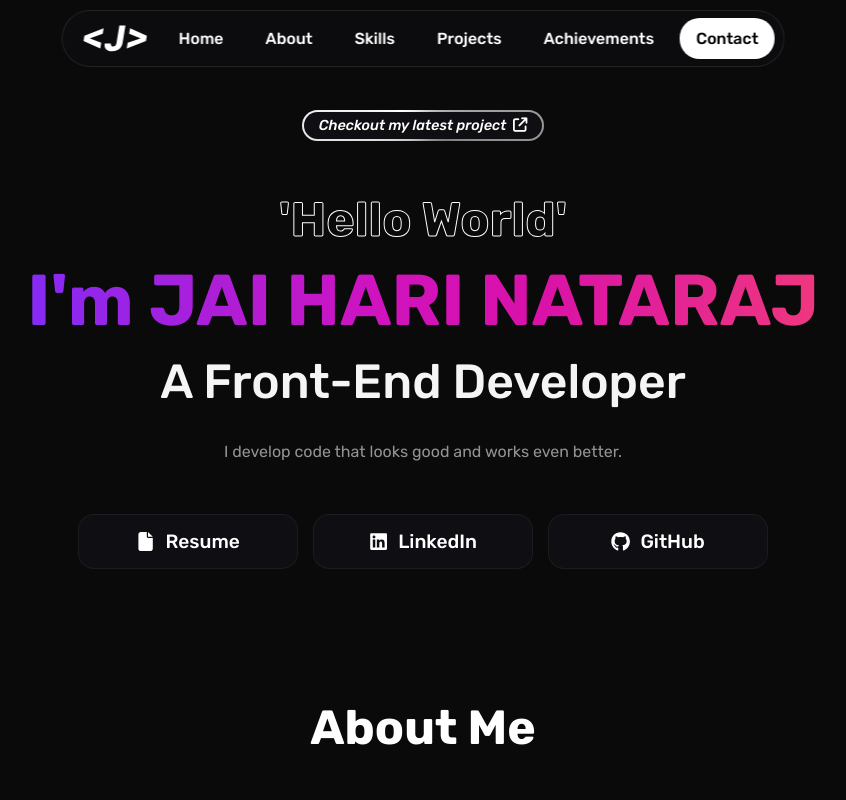
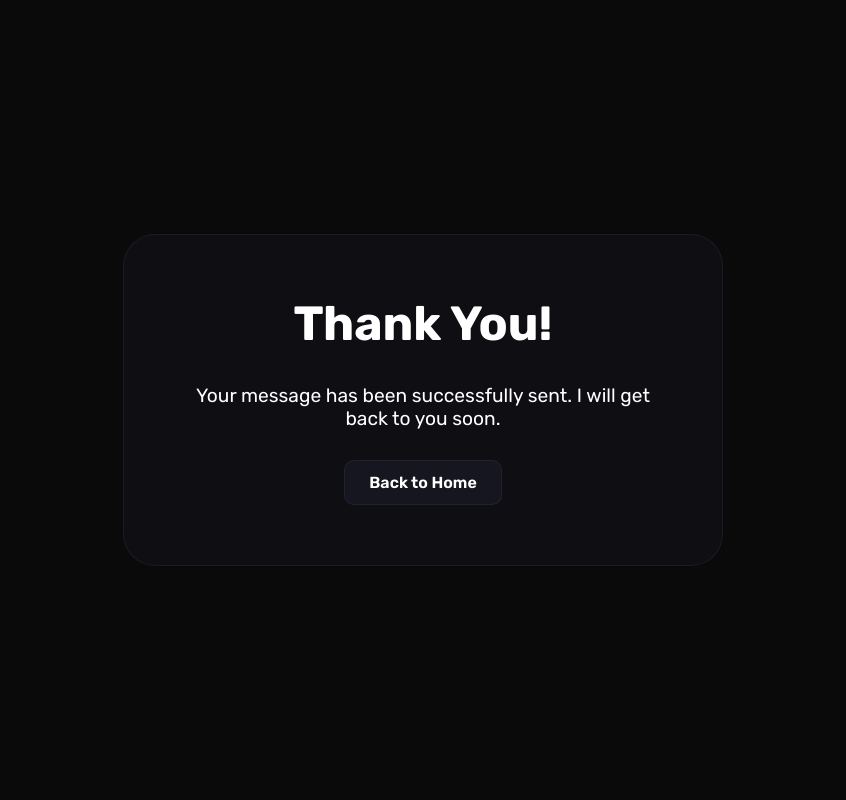
Before and after one commit to ijaihari/portfolio, a React (Vite) app: page /thankyou in a window 1280 px wide. Shown: the top 800 px of the page, without its empty margins (217-1063 px from the left). Built offline with nearby package versions, Linux system fonts and the light colour scheme.

Commit message:
updated contact section

```diff
--- a/package.json
+++ b/package.json
@@ -13,6 +13,7 @@
     "react": "^19.0.0",
     "react-dom": "^19.0.0",
     "react-icons": "^5.5.0",
+    "react-router-dom": "^7.6.2",
     "sass": "^1.86.3"
   },
   "devDependencies": {
--- a/src/App.jsx
+++ b/src/App.jsx
@@ -1,3 +1,4 @@
+import { Routes, Route } from "react-router-dom";
 import ScrollToTop from "./components/ScrollToTop";
 import About from "./pages/About";
 import Certificates from "./pages/Certificates";
@@ -7,9 +8,15 @@ import Header from "./pages/Header";
 import Hero from "./pages/Hero";
 import Projects from "./pages/Projects";
 import Skills from "./pages/Skills";
+import ThankYou from "./pages/ThankYou";
 
 function App() {
   return (
+    <>
+      <ScrollToTop />
+      <Routes>
+        {/* Home Route */}
+        <Route path="/" element={
           <div className="app-container">
             <Header />
             <Hero />
@@ -19,8 +26,13 @@ function App() {
             <Certificates />
             <Contact />
             <Footer />
-      <ScrollToTop />
           </div>
+        } />
+
+        {/* Thank You Route */}
+        <Route path="/thankyou" element={<ThankYou />} />
+      </Routes>
+    </>
   );
 }
 
--- a/src/main.jsx
+++ b/src/main.jsx
@@ -1,8 +1,10 @@
-import { StrictMode } from 'react'
 import { createRoot } from 'react-dom/client'
 import './index.scss'
 import App from './App.jsx'
+import { BrowserRouter } from 'react-router-dom'
 
 createRoot(document.getElementById('root')).render(
- <App/>
+    <BrowserRouter>
+        <App />
+    </BrowserRouter>
 )
--- a/src/pages/Contact.jsx
+++ b/src/pages/Contact.jsx
@@ -1,40 +1,67 @@
+import { useEffect } from 'react';
 import '../styles/contact.scss';
 import { FaLinkedin, FaGithub, FaXTwitter, FaInstagram } from "react-icons/fa6";
 
 function Contact() {
+
+    useEffect(() => {
+        const nameInput = document.getElementById("name");
+        const redirectInput = document.getElementById("redirect");
+
+        if (nameInput && redirectInput) {
+            nameInput.addEventListener("input", () => {
+                const nameValue = nameInput.value.trim();
+                redirectInput.value = `https://ijaihari.vercel.app/thankyou?name=${encodeURIComponent(nameValue)}`;
+            });
+        }
+    }, []);
+
     return (
-        <div className="section scroll-offset" id='contact'>
+        <div className="section scroll-offset" id="contact">
             <h1 className="title">Let's Connect !</h1>
             <section className="contact-wrapper">
-                <section className='social-links'>
-                    <section className='reachout-wrapper'>
+
+                <section className="social-links">
+                    <section className="reachout-wrapper">
                         <h3>Reach Out</h3>
                         <p>Email: sjaiharinataraj@gmail.com</p>
                         <p>Phone: 9843273540</p>
                     </section>
-                    <section className='social-wrapper'>
+                    <section className="social-wrapper">
                         <h3>Social</h3>
-                        <section className='social-links'>
-                            <a href="https://www.linkedin.com/in/ijaihari/" target='_blank'><FaLinkedin /></a>
-                            <a href="https://github.com/ijaihari" target='_blank'><FaGithub /></a>
-                            <a href="https://x.com/ijaihari" target='_blank'><FaXTwitter /></a>
-                            <a href="https://www.instagram.com/ijaihari" target='_blank'><FaInstagram /></a>
+                        <section className="social-links">
+                            <a href="https://www.linkedin.com/in/ijaihari/" target="_blank" rel="noopener noreferrer"><FaLinkedin /></a>
+                            <a href="https://github.com/ijaihari" target="_blank" rel="noopener noreferrer"><FaGithub /></a>
+                            <a href="https://x.com/ijaihari" target="_blank" rel="noopener noreferrer"><FaXTwitter /></a>
+                            <a href="https://www.instagram.com/ijaihari" target="_blank" rel="noopener noreferrer"><FaInstagram /></a>
                         </section>
                     </section>
                 </section>
-                <section className='message'>
+
+                {/* Right Side - Contact Form */}
+                <section className="message">
                     <h3>Message</h3>
-                    <form action="">
-                        <label htmlFor="">Name</label>
-                        <input type="text" />
-                        <label htmlFor="">Email</label>
-                        <input type="text" />
-                        <label htmlFor="">Message</label>
-                        <textarea name="" id=""></textarea>
-                        <input type="submit" />
-                    </form>
+                    <form
+                        action="https://api.web3forms.com/submit"
+                        method="POST"
+                    >
+
+                        <input type="hidden" name="access_key" value="43f8ee79-e6d0-43b2-a0d9-245a0546b9e1" />
+                        <input type="hidden" name="redirect" value="https://ijaihari.vercel.app/thankyou" />
+                        <input type="hidden" name="subject" value="New message from portfolio" />
 
 
+                        <label htmlFor="name">Name</label>
+                        <input type="text" id="name" name="from_name" required />
+
+                        <label htmlFor="email">Email</label>
+                        <input type="email" id="email" name="email" required />
+
+                        <label htmlFor="message">Message</label>
+                        <textarea id="message" name="message" rows="4" required></textarea>
+
+                        <input type="submit" value="Send" />
+                    </form>
                 </section>
             </section>
         </div>
--- a/src/pages/Footer.jsx
+++ b/src/pages/Footer.jsx
@@ -1,10 +1,11 @@
 import '../styles/footer.scss'
 function Footer() {
+    const year = new Date().getFullYear();
     return (
         <footer className="footer-container">
             <section className="footer-wrapper">
                 <p>Developed by <a className='profile-link'target='_blank' href="https://www.linkedin.com/in/ijaihari/">Jai Hari Nataraj </a>
-                    <br className='footer-break' /> &copy; 2025 All Rights Reserved</p>
+                    <br className='footer-break' /> &copy; {year} All Rights Reserved</p>
             </section>
         </footer>
     );
--- /dev/null
+++ b/src/pages/ThankYou.jsx
@@ -0,0 +1,20 @@
+import '../styles/thankyou.scss';
+import { Link, useLocation } from 'react-router-dom';
+
+function ThankYou() {
+  const { search } = useLocation();
+  const query = new URLSearchParams(search);
+  const name = query.get("name");
+
+  return (
+    <div className="thankyou-section scroll-offset">
+      <section className="thankyou-wrapper">
+        <h1 className="title">Thank You{name ? `, ${name}` : ''}!</h1>
+        <p>Your message has been successfully sent. I will get back to you soon.</p>
+        <Link to="/" className="home-button">Back to Home</Link>
+      </section>
+    </div>
+  );
+}
+
+export default ThankYou;
--- a/src/styles/contact.scss
+++ b/src/styles/contact.scss
@@ -14,7 +14,6 @@
   gap: 50px;
 
   @media (max-width: 768px) {
-        width: 90%;
     flex-direction: column;
     padding: 20px;
   }
@@ -28,10 +27,8 @@
   }
 }
 
-
 .social-links {
   width: 100%;
-    height: fit-content;
 
   .reachout-wrapper {
     display: flex;
@@ -44,14 +41,13 @@
       background: linear-gradient(to right, #852BF5 0%, #cf13bf 10%, #d911a9 15%, #ef377f 25%);
       @include mixins.gradienttext;
 
-            @media(min-width:320px) and (max-width:768px) {
+      @media (max-width: 768px) {
         font-size: 1.8rem;
       }
-
     }
 
     p {
-            font-size: 1.2rem;
+      font-size: 1.1rem;
       color: white;
     }
   }
@@ -63,7 +59,7 @@
       background: linear-gradient(to right, #852BF5 0%, #cf13bf 10%, #d911a9 15%, #ef377f 20%);
       @include mixins.gradienttext;
 
-            @media(min-width:320px) and (max-width:768px) {
+      @media (max-width: 768px) {
         font-size: 1.8rem;
       }
     }
@@ -75,6 +71,7 @@
       a {
         color: white;
         font-size: 2rem;
+        transition: color 0.3s ease;
 
         &:hover {
           color: grey;
@@ -82,8 +79,6 @@
       }
     }
   }
-
-
 }
 
 .message {
@@ -94,7 +89,7 @@
     font-size: 2.5rem;
     padding-bottom: 10px;
 
-        @media(min-width:320px) and (max-width:768px) {
+    @media (max-width: 768px) {
       font-size: 1.8rem;
     }
   }
@@ -102,14 +97,16 @@
   form {
     display: flex;
     flex-direction: column;
-        gap: 5px;
+    gap: 12px;
 
     label {
-            font-size: 1.1rem;
+      font-size: 1rem;
       color: white;
+      font-weight: 500;
     }
 
     input[type="text"],
+    input[type="email"],
     textarea {
       background-color: var.$color-background-secondary;
       border: 1px solid var.$color-border;
@@ -119,9 +116,10 @@
       border-radius: 10px;
       outline: none;
       width: 100%;
+      transition: border-color 0.3s ease;
 
       &:focus {
-                border: 1px solid var.$color-btn-background;
+        border-color: var.$color-btn-background;
       }
     }
 
@@ -133,24 +131,23 @@
     input[type="submit"] {
       margin-top: 20px;
       width: fit-content;
-            padding: 10px 20px;
+      padding: 12px 24px;
       font-size: 1rem;
-            font-weight: 500;
-            background-color: var.$color-background-secondary;
-
+      font-weight: 600;
+      background-color: var.$color-btn-background;
       color: white;
-            border: 1px solid var.$color-border;
+      border: none;
       border-radius: 10px;
       cursor: pointer;
       transition: all 0.3s ease;
 
-            @media(min-width:320px) and (max-width:768px) {
-                width: 100%;
+      &:hover {
+        background-color: white;
+        color: black;
       }
 
-            &:hover {
-                color: black;
-                background-color: white;
+      @media (max-width: 768px) {
+        width: 100%;
       }
     }
   }
--- /dev/null
+++ b/src/styles/thankyou.scss
@@ -0,0 +1,55 @@
+@use '../styles/variables' as var;
+@use '../styles/mixins';
+
+.thankyou-section {
+  width: 100%;
+  min-height: 100vh;
+  background-color: var.$color-background-primary;
+  display: flex;
+  align-items: center;
+  justify-content: center;
+  padding: 40px 20px;
+
+  .thankyou-wrapper {
+    background-color: var.$color-background-secondary;
+    border: 1px solid var.$color-border;
+    padding: 60px;
+    border-radius: 2rem;
+    text-align: center;
+    max-width: 600px;
+    width: 100%;
+
+    p {
+      font-size: 1.2rem;
+      color: white;
+      margin-bottom: 30px;
+
+      @media (max-width: 768px) {
+        font-size: 1rem;
+      }
+    }
+
+    .home-button {
+      display: inline-block;
+      padding: 12px 24px;
+      font-size: 1rem;
+      font-weight: 600;
+      background-color: var.$color-btn-background;
+      color: white;
+      border-radius: 10px;
+      text-decoration: none;
+      border: 1px solid var.$color-border;
+      transition: all 0.3s ease;
+
+      &:hover {
+        background-color: white;
+        color: black;
+      }
+
+      @media (max-width: 768px) {
+        width: 100%;
+        display: block;
+      }
+    }
+  }
+}
```
Also changed, not shown: 1 other file (tests, documents, lock files or other folders). Lines whose indentation alone changed are shown as unchanged.
